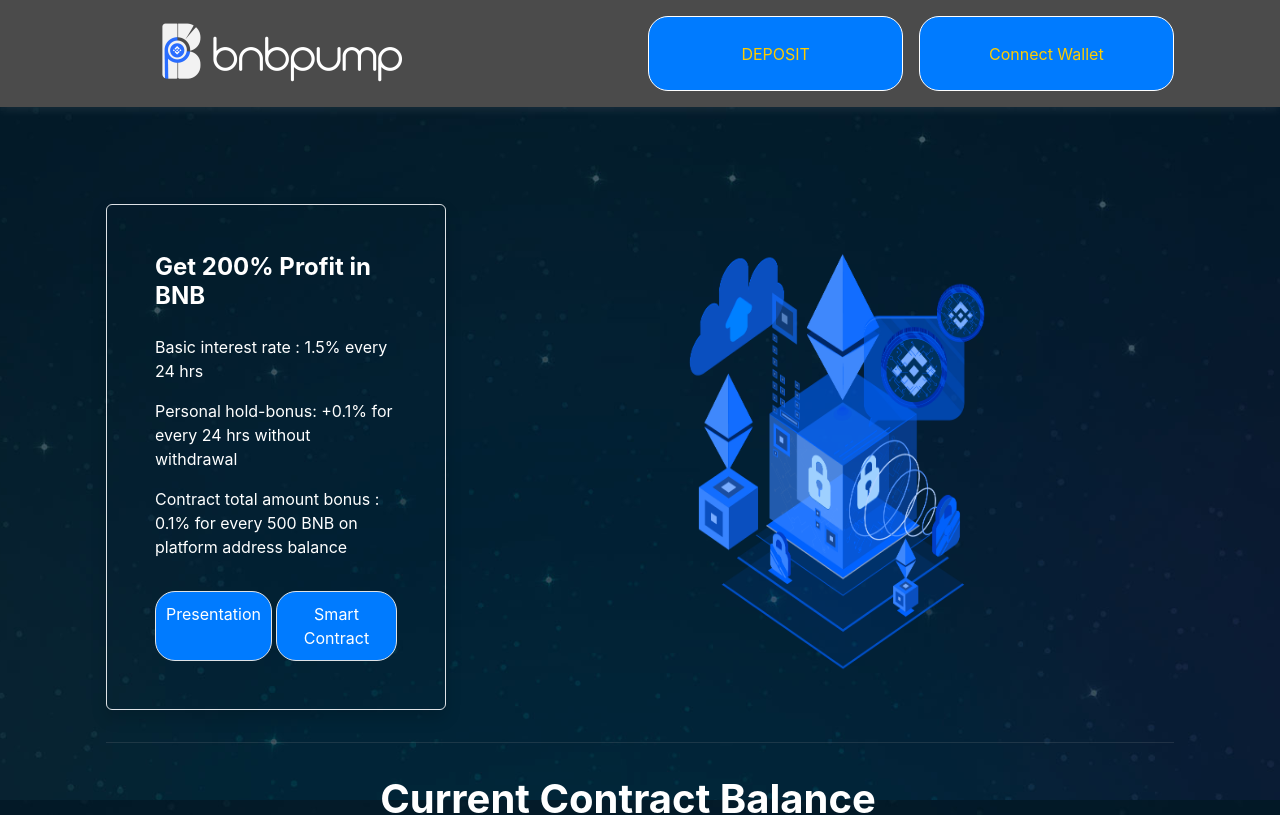
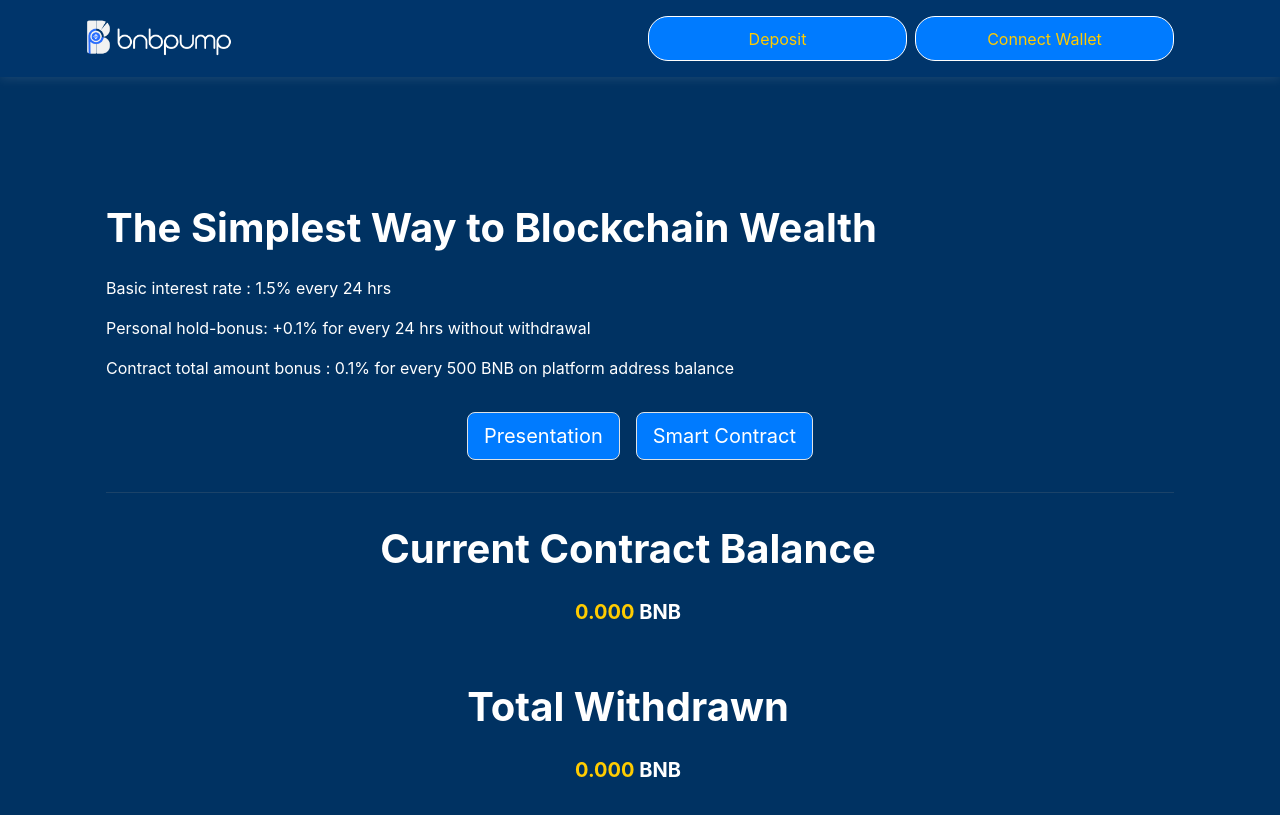
Before and after one commit to AllDigitalOfficial/sample-react-plan8, a React (Vite) app: page / in a window 1280 px wide. Shown: the top 815 px of the page. Built offline with nearby package versions, Linux system fonts and the light colour scheme.

Commit message:
refactor: update environment variables and remove unused CSS files

```diff
--- a/src/App.css
+++ /dev/null
@@ -1,6 +0,0 @@
-body {
-    background-image: url(${backgroundImageUrl});
-    background-size: cover;
-    background-repeat: no-repeat;
-    background-attachment: fixed;
-  }
--- a/src/App.tsx
+++ b/src/App.tsx
@@ -1,7 +1,5 @@
 import React, { useEffect } from "react";
 import "bootstrap/dist/css/bootstrap.min.css";
-import "./App.css";
-
 import {
   ContractData,
   HeroSection,
@@ -15,7 +13,8 @@ import {
 } from "./components";
 
 const App: React.FC = () => {
-  const scrollToTopButtonBgColor = import.meta.env.VITE_APP_SCROLL_TO_TOP_BUTTON_BG_COLOR || 'rgb(25, 35, 55)';
+  const scrollToTopButtonBgColor =
+    import.meta.env.VITE_APP_SCROLL_TO_TOP_BUTTON_BG_COLOR || "rgb(25, 35, 55)";
 
   useEffect(() => {
     document.title = import.meta.env.VITE_APP_TITLE || "BnbPump";
@@ -28,8 +27,11 @@ const App: React.FC = () => {
 
     const fontFamily = import.meta.env.VITE_FONT_FAMILY || "Inter, sans-serif";
     document.body.style.fontFamily = fontFamily;
-    const backgroundImageUrl = import.meta.env.VITE_APP_BACKGROUND_IMAGE_URL || '/background.jpg';
+    const backgroundColor = import.meta.env.VITE_APP_BACKGROUND_COLOR || "#003153";
+    const backgroundImageUrl =
+      import.meta.env.VITE_APP_BACKGROUND_IMAGE_URL || "";
     document.body.style.backgroundImage = `url(${backgroundImageUrl})`;
+    document.body.style.backgroundColor = backgroundColor;
   }, []);
 
   return (
--- a/src/components/HeroSection/index.tsx
+++ b/src/components/HeroSection/index.tsx
@@ -5,26 +5,49 @@ const HeroSection = () => {
   const heroBgColor = import.meta.env.VITE_APP_HERO_BG_COLOR || "transparent"; // Default background color
   const heroTextColor = import.meta.env.VITE_APP_HERO_TEXT_COLOR || "#ffffff"; // Default text color
   const buttonColor = import.meta.env.VITE_APP_BUTTON_COLOR || "#007bff"; // Default button color
-  const buttonOutlineColor = import.meta.env.VITE_APP_BUTTON_OUTLINE_COLOR ||"#dee2e6"; // Default outline button color
-  const contractBalanceColor = import.meta.env.VITE_APP_CONTRACT_BALANCE_COLOR ||"#FFCC00FF"; // Default contract balance color
+  const buttonOutlineColor =
+    import.meta.env.VITE_APP_BUTTON_OUTLINE_COLOR || "#dee2e6"; // Default outline button color
+  const contractBalanceColor =
+    import.meta.env.VITE_APP_CONTRACT_BALANCE_COLOR || "#FFCC00FF"; // Default contract balance color
   const withdrawnColor = import.meta.env.VITE_APP_WITHDRAWN_COLOR || "#ffffff"; // Default withdrawn color
   const presentationLink =
     import.meta.env.VITE_APP_PRESENTATION_LINK || "BNBPUMP.pdf"; // Default presentation link
-  const smartContractLink = import.meta.env.VITE_APP_SMART_CONTRACT || "https://bscscan.com/address/0x1510930bc9959cc4163be0b8503636161c81d014#code" ;
-  const basicInterestRate = import.meta.env.VITE_APP_BASIC_INTEREST_RATE || "1.5% every 24 hrs"; // Default basic interest rate
-  const personalHoldBonus = import.meta.env.VITE_APP_PERSONAL_HOLD_BONUS || "+0.1% for every 24 hrs without withdrawal"; // Default personal hold bonus
-  const contractTotalAmount = import.meta.env.VITE_APP_CONTRACT_TOTAL_AMOUNT || "0.1% for every 500 BNB on platform address balance"; // Default contract total amount bonus
+  const smartContractLink =
+    import.meta.env.VITE_APP_SMART_CONTRACT ||
+    "https://bscscan.com/address/0x1510930bc9959cc4163be0b8503636161c81d014#code";
+  const basicInterestRate =
+    import.meta.env.VITE_APP_BASIC_INTEREST_RATE || "1.5% every 24 hrs"; // Default basic interest rate
+  const personalHoldBonus =
+    import.meta.env.VITE_APP_PERSONAL_HOLD_BONUS ||
+    "+0.1% for every 24 hrs without withdrawal"; // Default personal hold bonus
+  const contractTotalAmount =
+    import.meta.env.VITE_APP_CONTRACT_TOTAL_AMOUNT ||
+    "0.1% for every 500 BNB on platform address balance"; // Default contract total amount bonus
 
   return (
-    <Container style={{ backgroundColor: heroBgColor, color: heroTextColor, paddingTop: '180px' }}> {/* Adjust paddingTop as needed */}
+    <Container
+      style={{
+        backgroundColor: heroBgColor,
+        color: heroTextColor,
+        paddingTop: "180px",
+      }}
+    >
+      {" "}
+      {/* Adjust paddingTop as needed */}
       <Container>
         <div className="row align-items-stretch g-6">
           {/* Left Section: Profit Info */}
-          <div className="col-lg-4 col-md-6 d-flex">
-            <div className="w-70 p-5 bg-transparent shadow rounded border d-flex flex-column">
-              <h4 className="fw-bold mb-4" style={{ color: heroTextColor, borderColor: buttonOutlineColor }}>
-              Get 200% Profit in BNB
-              </h4>
+          <div className="col-lg-12 col-md-12 d-flex">
+            <div className="w-100 bg-transparent  d-flex flex-column">
+              <h1
+                className="fw-bold mb-4"
+                style={{
+                  color: heroTextColor,
+                  borderColor: buttonOutlineColor,
+                }}
+              >
+                The Simplest Way to Blockchain Wealth
+              </h1>
               <div>
                 <p className="mb-3">
                   <span>Basic interest rate : </span>
@@ -32,9 +55,7 @@ const HeroSection = () => {
                 </p>
                 <p className="mb-3">
                   <span>Personal hold-bonus: </span>
-                  <span style={{ color: "#ffffff" }}>
-                    {personalHoldBonus}
-                  </span>
+                  <span style={{ color: "#ffffff" }}>{personalHoldBonus}</span>
                 </p>
                 <p className="mb-3">
                   <span>Contract total amount bonus : </span>
@@ -43,35 +64,31 @@ const HeroSection = () => {
                   </span>
                 </p>
               </div>
-              <div className="d-flex gap-1 mt-3 justify-content-center">
+              <div className="d-md-flex justify-content-center gap-3">
                 <a
                   href={presentationLink}
                   target="_blank"
                   rel="noopener noreferrer"
-                  className="btn"
+                  className="btn btn-lg  mt-3"
                   style={{
                     backgroundColor: buttonColor,
                     color: "#fff",
                     borderColor: buttonOutlineColor,
-                    borderRadius: '20px',
-                    padding: '10px 10px', // Increase padding
-                    fontSize: '1rem' // Increase font size
-                  }}                >
+                  }}
+                >
                   Presentation
                 </a>
                 <a
                   href={smartContractLink}
                   target="_blank"
                   rel="noopener noreferrer"
-                  className="btn"
+                  className="btn btn-lg  mt-3"
                   style={{
                     backgroundColor: buttonColor,
                     color: "#fff",
                     borderColor: buttonOutlineColor,
-                    borderRadius: '20px',
-                    padding: '10px 10px', // Increase padding
-                    fontSize: '1rem' // Increase font size
-                  }}                >
+                  }}
+                >
                   Smart Contract
                 </a>
               </div>
@@ -79,14 +96,7 @@ const HeroSection = () => {
           </div>
 
           {/* Right Section: BlackChain Illustration */}
-          <div className="col-lg-13 col-md-8 d-flex align-items-right">
-            <img
-              src="/BNB Pump IMG 1.png"
-              alt="Blockchain Illustration"
-              className="img-fluid"
-              style={{ maxWidth: "110%", height: "90%", marginBottom: '10px', marginTop:'30px', marginLeft: '-20px' }}
-            />
-          </div>
+
           <div className="my-3">
             <hr className="border-secondary opacity-10" />
           </div>
@@ -97,10 +107,10 @@ const HeroSection = () => {
                 Current Contract Balance
               </h1>
               <p
-              className="fs-5 fw-bold mt-4"
-              style={{ color: contractBalanceColor }}
+                className="fs-5 fw-bold mt-4"
+                style={{ color: contractBalanceColor }}
               >
-                0.000 <span style ={{color: heroTextColor}}>BNB</span>
+                0.000 <span style={{ color: heroTextColor }}>BNB</span>
               </p>
             </div>
             <p></p>
@@ -110,10 +120,10 @@ const HeroSection = () => {
                   Total Withdrawn
                 </h1>
                 <p
-                className="fs-5 fw-bold mt-4"
-                style={{ color: contractBalanceColor }}
+                  className="fs-5 fw-bold mt-4"
+                  style={{ color: contractBalanceColor }}
                 >
-                  0.000  <span style ={{color: heroTextColor}}>BNB</span>
+                  0.000 <span style={{ color: heroTextColor }}>BNB</span>
                 </p>
               </div>
             </div>
--- a/src/components/Navbar/Navbar.css
+++ /dev/null
@@ -1,8 +0,0 @@
-.navbar {
-  transition: background-color 0.3s ease, box-shadow 0.3s ease;
-}
-
-.navbar.sticky-top {
-  background-color: rgba(52, 58, 64, 0.9); /* Slightly transparent background */
-  box-shadow: 0 4px 6px rgba(11, 1, 45, 0.1); /* Add shadow for highlight */
-}
--- a/src/components/Navbar/index.tsx
+++ b/src/components/Navbar/index.tsx
@@ -32,7 +32,7 @@ const Navbars = () => {
                 alt="Logo"
                 src={import.meta.env.VITE_APP_LOGO || "BNBPUMP-LOGO.png"}
                 className="img-fluid"
-                style={{ width: "250px", height: "auto", marginLeft: "72px", alignSelf: "right" }}
+                width={150}
               />
             </Navbar.Brand>
           </Col>
@@ -43,30 +43,26 @@ const Navbars = () => {
             lg={6}
             className="d-flex justify-content-center justify-content-lg-end"
           >
-            <Nav className="w-100 d-flex justify-content-between" style={{ gap: "0.45rem" }}>
+            <Nav className="w-100 d-flex justify-content-between">
               <Button
-                className="btn w-100 w-lg-auto ms-2"
+                className="btn w-50 ms-2"
                 style={{
                   backgroundColor: buttonBgColor,
                   color: buttonTextColor,
                   borderColor: buttonBorderColor,
                   borderRadius: '20px',
-                  padding: '10px 10px', // Increase padding
-                  fontSize: '1rem' // Increase font size
                 }}
                 onClick={() => (window.location.href = depositLink)}
               >
-                DEPOSIT
+                Deposit
               </Button>
               <Button
-                className="btn w-100 w-lg-auto ms-2"
+                className="btn w-50 ms-2"
                 style={{
                   backgroundColor: buttonBgColor,
                   color: buttonTextColor,
                   borderColor: buttonBorderColor,
                   borderRadius: '20px',
-                  padding: '10px 10px', // Increase padding
-                  fontSize: '1rem' // Increase font size
                 }}
               >
                 Connect Wallet
```
Also changed, not shown: 1 other file (tests, documents, lock files or other folders).
